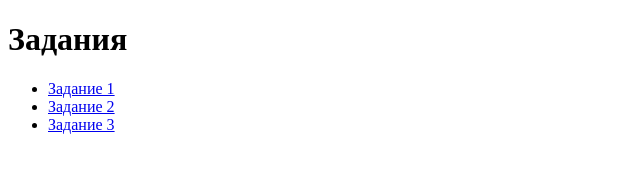
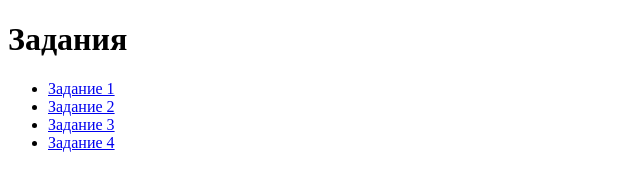
Before and after one commit to Olegarhchik/web, a plain HTML site: page tasks/tasks.html in a window 1280 px wide. Shown: the full height of the page, 0-640 px from the left. Drawn offline with Linux system fonts and the light colour scheme.

Commit message:
Update tasks.html

```diff
--- a/tasks/tasks.html
+++ b/tasks/tasks.html
@@ -12,6 +12,7 @@
         <li><a href="1/index.html">Задание 1</a></li>
         <li><a href="2/index.html">Задание 2</a></li>
         <li><a href="3/index.html">Задание 3</a></li>
+        <li><a href="4/index.html">Задание 4</a></li>
     </ul>
 </body>
 </html>
```
